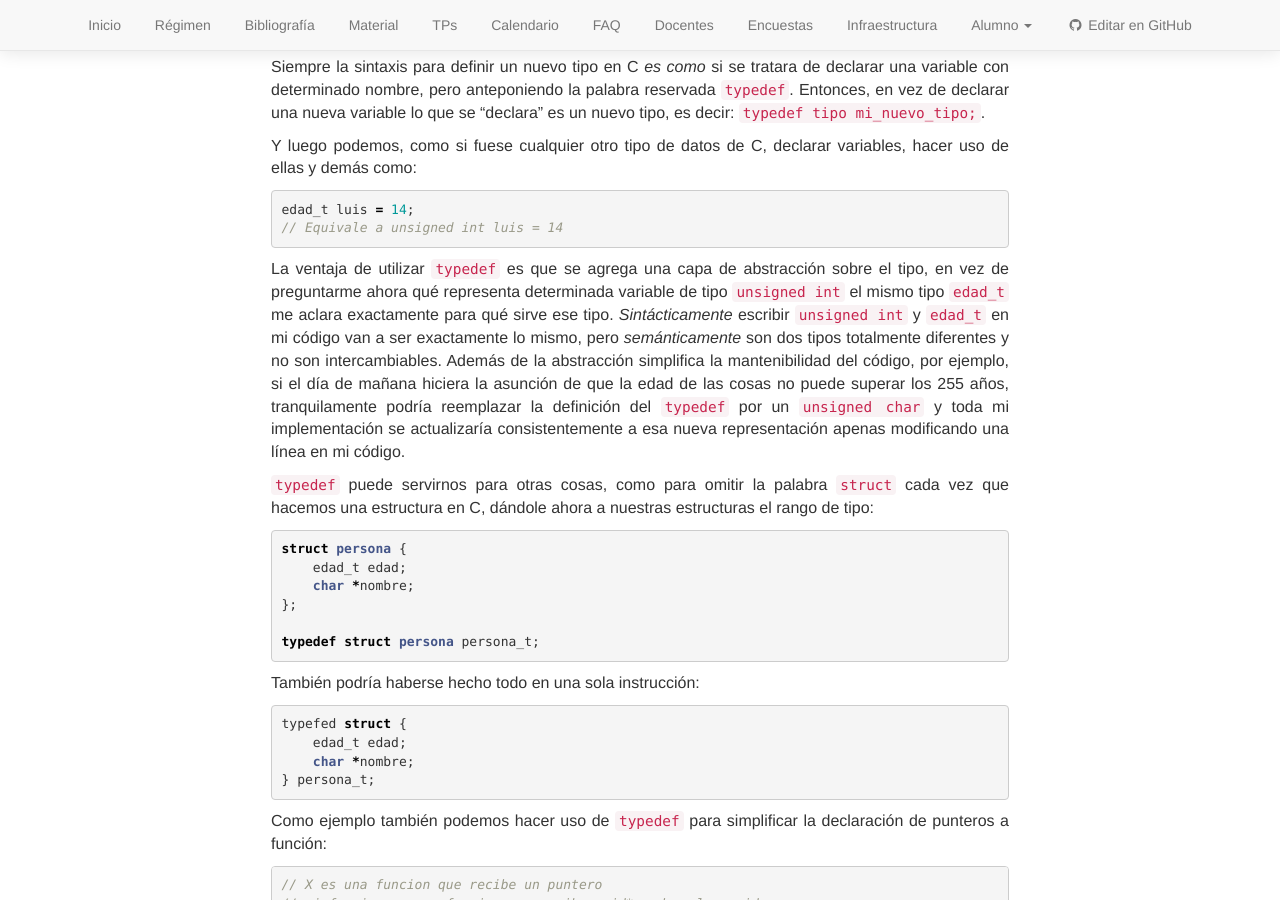
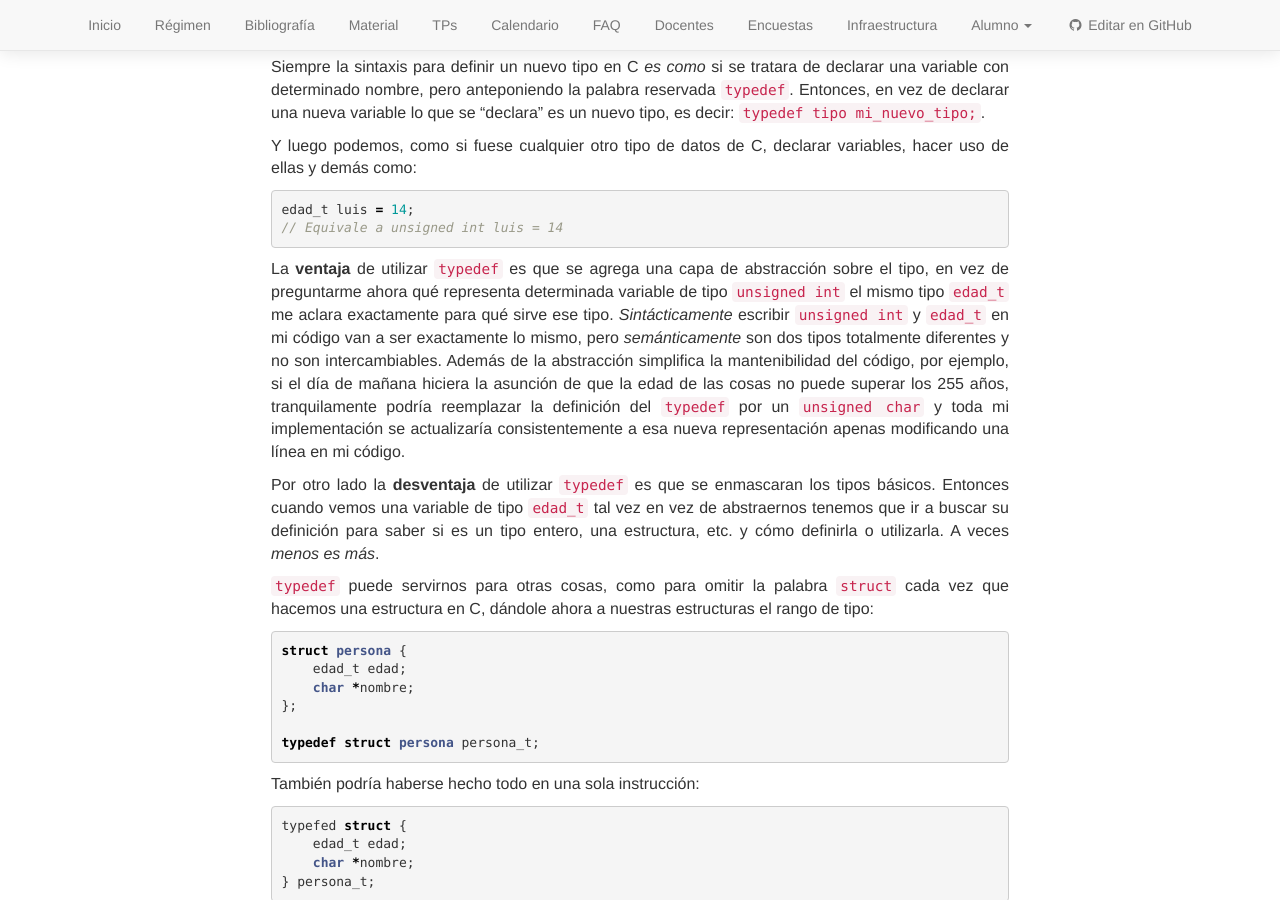
Before and after one commit to algoritmos-rw/algoritmos, a Jekyll site: the page built from static/faq/lenguaje-c.md, in a window 1280 px wide and 900 px high, scrolled down 3542 px. Built offline with Jekyll 4.4.1, drawn with Linux system fonts in a browser that asks for light colours; nearby versions of some CDN libraries.

Commit message:
Update lenguaje-c.md

````diff
--- a/static/faq/lenguaje-c.md
+++ b/static/faq/lenguaje-c.md
@@ -156,7 +156,9 @@ edad_t luis = 14;
 // Equivale a unsigned int luis = 14
 ```
 
-La ventaja de utilizar `typedef` es que se agrega una capa de abstracción sobre el tipo, en vez de preguntarme ahora qué representa determinada variable de tipo `unsigned int` el mismo tipo `edad_t` me aclara exactamente para qué sirve ese tipo. _Sintácticamente_ escribir `unsigned int` y `edad_t` en mi código van a ser exactamente lo mismo, pero _semánticamente_ son dos tipos totalmente diferentes y no son intercambiables. Además de la abstracción simplifica la mantenibilidad del código, por ejemplo, si el día de mañana hiciera la asunción de que la edad de las cosas no puede superar los 255 años, tranquilamente podría reemplazar la definición del `typedef` por un `unsigned char` y toda mi implementación se actualizaría consistentemente a esa nueva representación apenas modificando una línea en mi código.
+La **ventaja** de utilizar `typedef` es que se agrega una capa de abstracción sobre el tipo, en vez de preguntarme ahora qué representa determinada variable de tipo `unsigned int` el mismo tipo `edad_t` me aclara exactamente para qué sirve ese tipo. _Sintácticamente_ escribir `unsigned int` y `edad_t` en mi código van a ser exactamente lo mismo, pero _semánticamente_ son dos tipos totalmente diferentes y no son intercambiables. Además de la abstracción simplifica la mantenibilidad del código, por ejemplo, si el día de mañana hiciera la asunción de que la edad de las cosas no puede superar los 255 años, tranquilamente podría reemplazar la definición del `typedef` por un `unsigned char` y toda mi implementación se actualizaría consistentemente a esa nueva representación apenas modificando una línea en mi código.
+
+Por otro lado la **desventaja** de utilizar `typedef` es que se enmascaran los tipos básicos. Entonces cuando vemos una variable de tipo `edad_t` tal vez en vez de abstraernos tenemos que ir a buscar su definición para saber si es un tipo entero, una estructura, etc. y cómo definirla o utilizarla. A veces _menos es más_.
 
 `typedef` puede servirnos para otras cosas, como para omitir la palabra `struct` cada vez que hacemos una estructura en C, dándole ahora a nuestras estructuras el rango de tipo:
 
````
